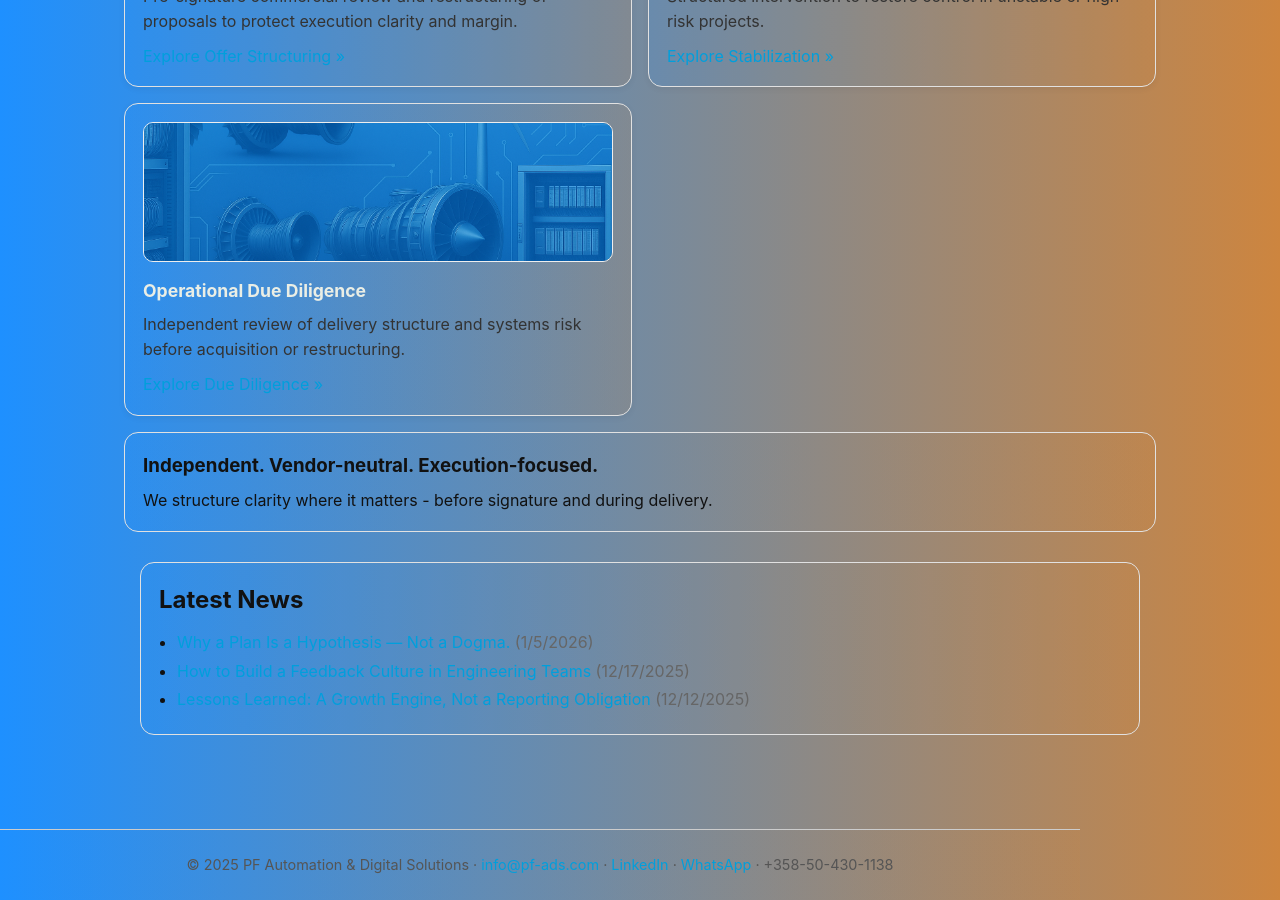
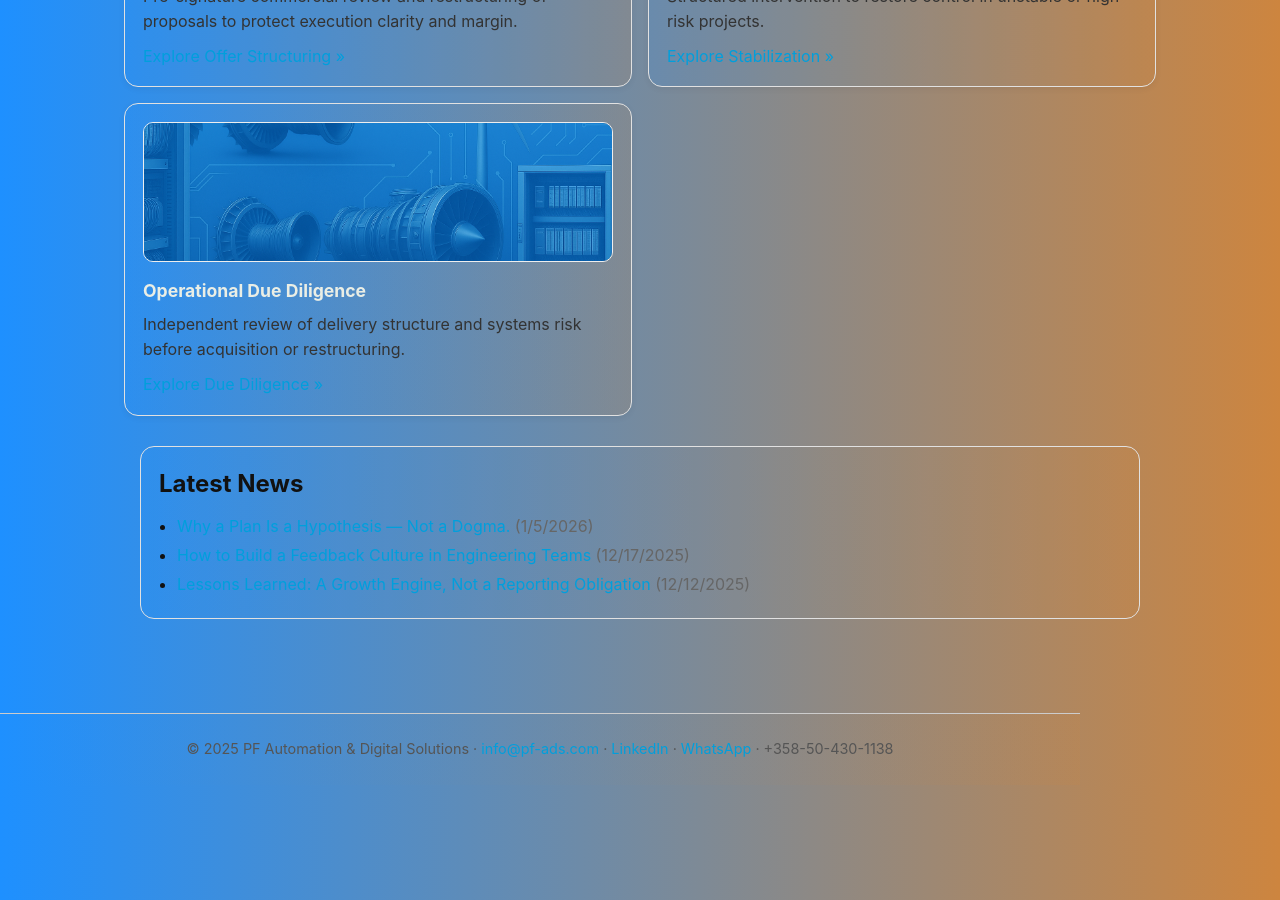
Before and after one commit to AleksandrPepeslavtcev/pf-ads-site, a Jekyll site: the page index.html, which Jekyll copies as it is, in a window 1280 px wide and 900 px high, scrolled down 1660 px. Built offline with Jekyll 4.4.1, drawn with Linux system fonts in a browser that asks for light colours.

Commit message:
initial commit

```diff
--- a/index.html
+++ b/index.html
@@ -107,11 +107,6 @@
       </article>
     </section>
 
-    <section class="section">
-      <h3 style="margin:0 0 8px">Independent. Vendor-neutral. Execution-focused.</h3>
-      <p style="margin:0">We structure clarity where it matters - before signature and during delivery.</p>
-    </section>
-
     <section class="section" id="latestNews" style="max-width:1000px;margin:30px auto">
       <h2 style="margin:0 0 12px 0">Latest News</h2>
       <div id="latestNewsList">Loading...</div>
```
